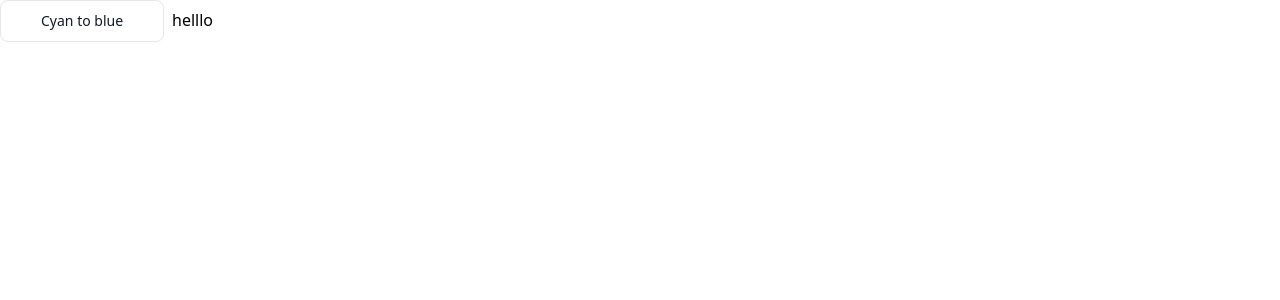
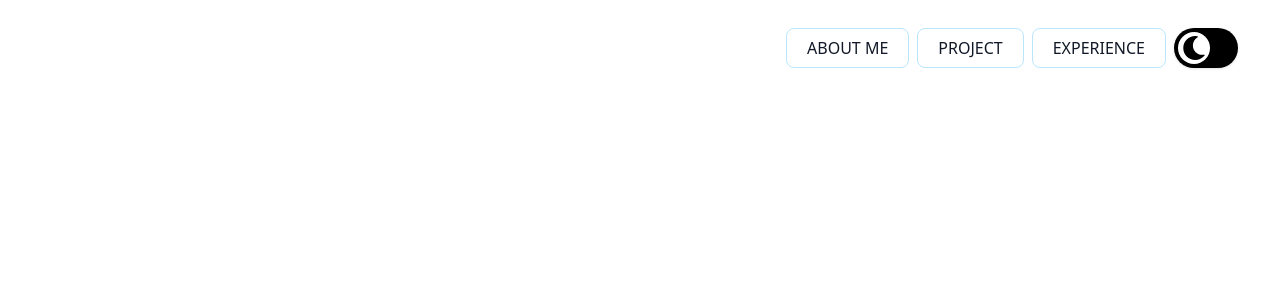
Before and after one commit to brix101/brixterporras.com, a Next.js app: page / in a window 1280 px wide. Shown: the top 300 px of the page. Built offline with nearby package versions, Linux system fonts and the light colour scheme.

Commit message:
feat: added button

```diff
--- a/package.json
+++ b/package.json
@@ -18,6 +18,7 @@
     "next": "13.1.6",
     "react": "18.2.0",
     "react-dom": "18.2.0",
+    "react-icons": "^4.7.1",
     "typescript": "4.9.5"
   },
   "devDependencies": {
--- a/src/app/page.tsx
+++ b/src/app/page.tsx
@@ -1,13 +1,9 @@
-import Navlink from "@/components/button/Navlink";
-// import { Inter } from "@next/font/google";
-
-// const inter = Inter({ subsets: ["latin"] });
+import Header from "@/components/Header";
 
 export default function Home() {
   return (
     <main>
-      <Navlink />
-      helllo
+      <Header />
     </main>
   );
 }
--- /dev/null
+++ b/src/components/Header.tsx
@@ -0,0 +1,21 @@
+"use client";
+import Navlink from "./button/Navlink";
+import ThemeSwitch from "./button/ThemeSwitch";
+
+function Header() {
+  return (
+    <nav className="my-2 mx-5">
+      <header className="flex h-20 w-full items-center justify-between rounded-xl border-2 border-transparent px-5">
+        <div></div>
+        <div className="flex gap-2">
+          <Navlink>About Me</Navlink>
+          <Navlink>Project</Navlink>
+          <Navlink>Experience</Navlink>
+          <ThemeSwitch />
+        </div>
+      </header>
+    </nav>
+  );
+}
+
+export default Header;
--- a/src/components/button/Navlink.tsx
+++ b/src/components/button/Navlink.tsx
@@ -1,14 +1,28 @@
-function Navlink() {
+import React, { FC } from "react";
+
+export interface ButtonProps
+  extends React.DetailedHTMLProps<
+      React.ButtonHTMLAttributes<HTMLButtonElement>,
+      HTMLButtonElement
+    >,
+    React.AriaAttributes {}
+
+type Props = ButtonProps & {
+  isLoading?: boolean;
+  isSmall?: boolean;
+};
+
+const Navlink: FC<Props> = (props) => {
+  const { isLoading, isSmall, children, ...rest } = props;
+
   return (
     <button
-      type="button"
-      className="mr-2 mb-2 rounded-lg border border-gray-200 bg-white py-2.5 px-5 text-sm font-medium text-gray-900 hover:bg-gray-100 hover:text-blue-700 focus:z-10 focus:outline-none focus:ring-4 focus:ring-gray-200 dark:border-gray-600 dark:bg-gray-800 dark:text-gray-400 dark:hover:bg-gray-700 dark:hover:text-white dark:focus:ring-gray-700"
+      className="flex h-10 items-center rounded-lg border border-sky-200 py-2.5 px-5 font-medium uppercase text-gray-900  hover:border-sky-500 disabled:text-gray-400  dark:border-gray-600 dark:bg-gray-800 dark:text-gray-400 dark:hover:bg-gray-700 dark:hover:text-white"
+      {...rest}
     >
-      <span className="relative rounded-md bg-white px-5 py-2.5 transition-all duration-75 ease-in group-hover:bg-opacity-0 dark:bg-gray-900">
-        Cyan to blue
-      </span>
+      {children}
     </button>
   );
-}
+};
 
 export default Navlink;
--- /dev/null
+++ b/src/components/button/ThemeSwitch.tsx
@@ -0,0 +1,58 @@
+import { useEffect, useRef, useState } from "react";
+import { FaMoon, FaSun } from "react-icons/fa";
+
+function ThemeSwitch() {
+  const [isDarkmode, setIsDarkMode] = useState(false);
+
+  const toggleCircle = useRef<HTMLDivElement>(null);
+  const buttonToggle = useRef<HTMLButtonElement>(null);
+  const { icon } = useGetIcon({ isDarkmode });
+
+  function toggleTheme() {
+    setIsDarkMode((prev) => !prev);
+  }
+
+  useEffect(() => {
+    if (isDarkmode) {
+      toggleCircle?.current?.classList.replace("bg-white", "bg-black");
+      toggleCircle?.current?.classList.replace("text-black", "text-white");
+      toggleCircle.current?.classList.replace("translate-x-0", "translate-x-6");
+      buttonToggle.current?.classList.replace("bg-black", "bg-white");
+    } else {
+      toggleCircle?.current?.classList.replace("bg-black", "bg-white");
+      toggleCircle?.current?.classList.replace("text-white", "text-black");
+      toggleCircle.current?.classList.replace("translate-x-6", "translate-x-0");
+      buttonToggle.current?.classList.replace("bg-white", "bg-black");
+    }
+  }, [isDarkmode]);
+
+  return (
+    <button
+      ref={buttonToggle}
+      className="relative flex h-10 w-16 items-center  rounded-full bg-black px-1 shadow transition duration-300 focus:outline-none"
+      onClick={toggleTheme}
+    >
+      <div
+        ref={toggleCircle}
+        className="relative h-8 w-8 translate-x-0 rounded-full bg-white p-1 text-black transition duration-500"
+      >
+        {icon}
+      </div>
+    </button>
+  );
+}
+
+function useGetIcon({ isDarkmode }: { isDarkmode: boolean }) {
+  const [icon, setIcon] = useState<JSX.Element>(<FaMoon size={24} />);
+  setTimeout(() => {
+    if (isDarkmode) {
+      setIcon(<FaSun size={24} />);
+    } else {
+      setIcon(<FaMoon size={24} />);
+    }
+  }, 250);
+
+  return { icon };
+}
+
+export default ThemeSwitch;
```
Also changed, not shown: 1 other file (tests, documents, lock files or other folders).
